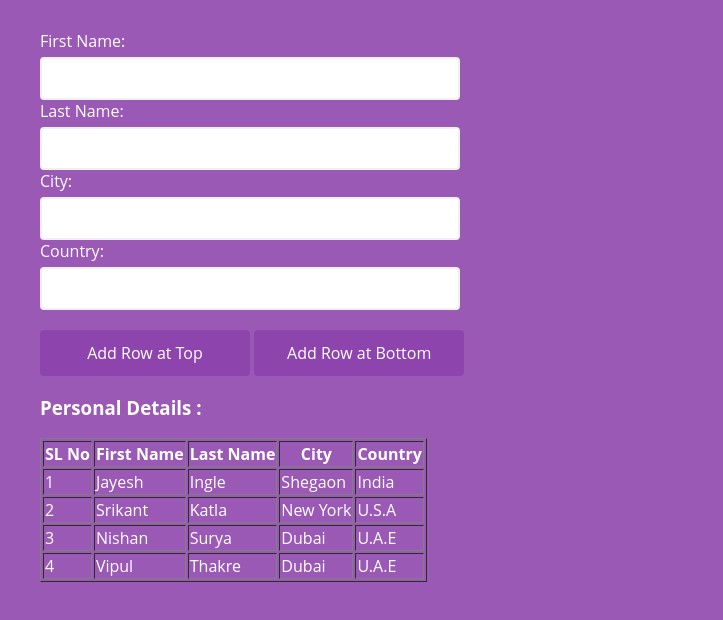
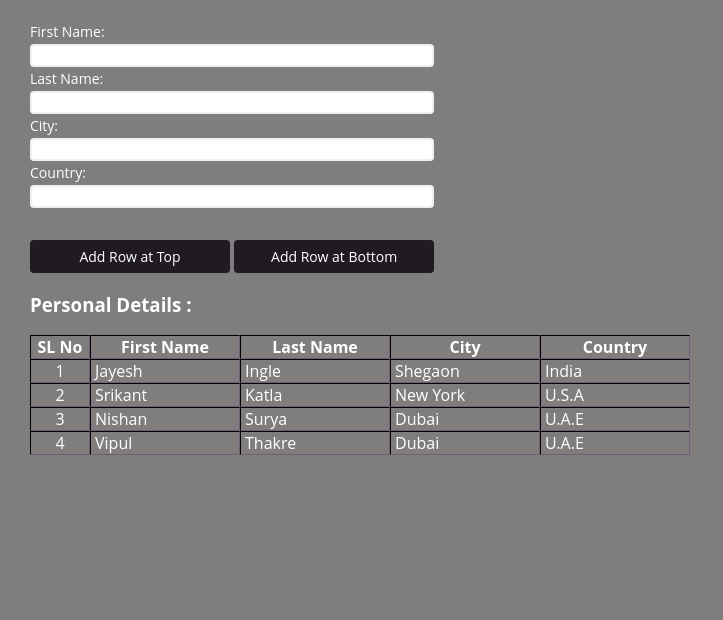
Before and after one commit to inglejayesh/HTML_Tables, a plain HTML site: page Assignment01.html in a window 1280 px wide. Shown: the whole page, without its empty margins (0-723 px from the left). Drawn offline with Linux system fonts and the light colour scheme.

Commit message:
Update style.css

```diff
--- a/style.css
+++ b/style.css
@@ -3,25 +3,29 @@
 }
 
 body {
-	background-color: #9b59b6;
+	background-color: #807d7d;
 	font-family: 'Open Sans', sans-serif;
 	align-items: center;
 	justify-content: center;
-	min-height: 100vh;
 	margin: 0;
 	margin-bottom: 10px;
 	padding-bottom: 20px;
 	position: relative;
-	padding: 30px 40px;
+	padding: 20px 30px;
 	color: #fff;
 }
 h1{
 	margin: 0%;
 }
+table{
+    border-spacing: 0px;
+	border : 2px #201b22;
+}
 
 label {
 	display: inline-block;
-	margin-bottom: 5px;
+	margin-bottom: 3px;
+	font-size: 14px;
 }
 input {
 	border: 2px solid #f0f0f0;
@@ -29,35 +33,48 @@ input {
 	display: block;
 	font-family: inherit;
 	font-size: 14px;
-	padding: 10px;
-	width: 35%;
+	padding: 0 5px;
+	width: 404px;
 }
 
+small {
+	margin-left: 10px;
+}
 button {
-	background-color: #8e44ad;
-	border: 2px solid #8e44ad;
+	background-color: #201b22;
+	border: 2px solid #201b22;
 	border-radius: 4px;
 	color: #fff;
 
 	font-family: inherit;
-	font-size: 16px;
-	padding: 10px;
+	font-size: 14px;
+	padding: 5px;
 	margin-top: 20px;
-	width: 17.50%;
+	width: 200px;
+	margin-top: 10px;
 }
 
-#errorInFname{
+.errorMsg{
 	color: red;
 }
 
-#errorInLname{
-	color: red;
+.inputContrl{
+	display: flex;
 }
 
-#errorInCity{
-	color: red;
+
+th, td {
+	width: 150px;
+	max-width: 20%;
+	word-break: break-all;
+	word-wrap: break-word;
+	padding: 0 4px;
 }
 
-#errorInCountry{
-	color: red;
+tr {
+	width: 100px;
 }
+tr th:first-child, tr td:first-child {
+	width: 60px;
+	text-align: center;
+}
```
